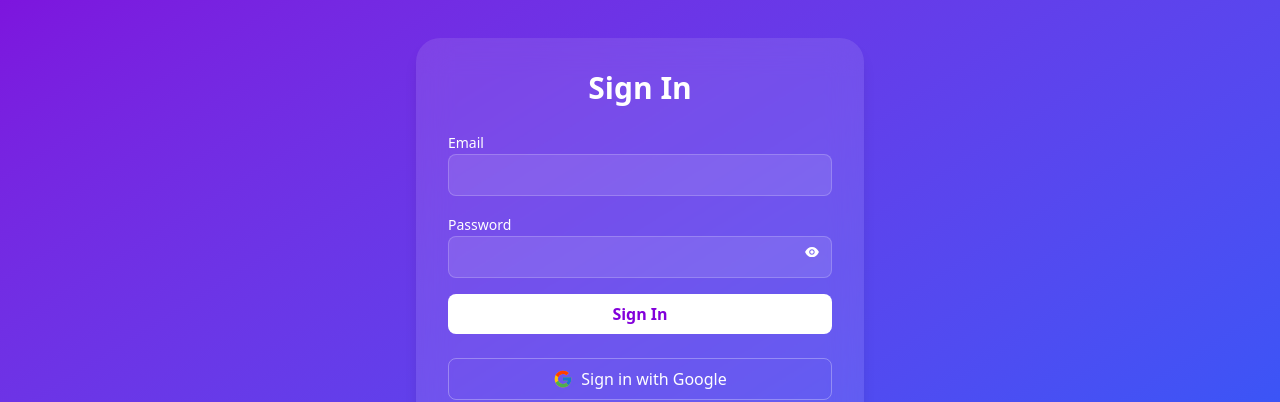
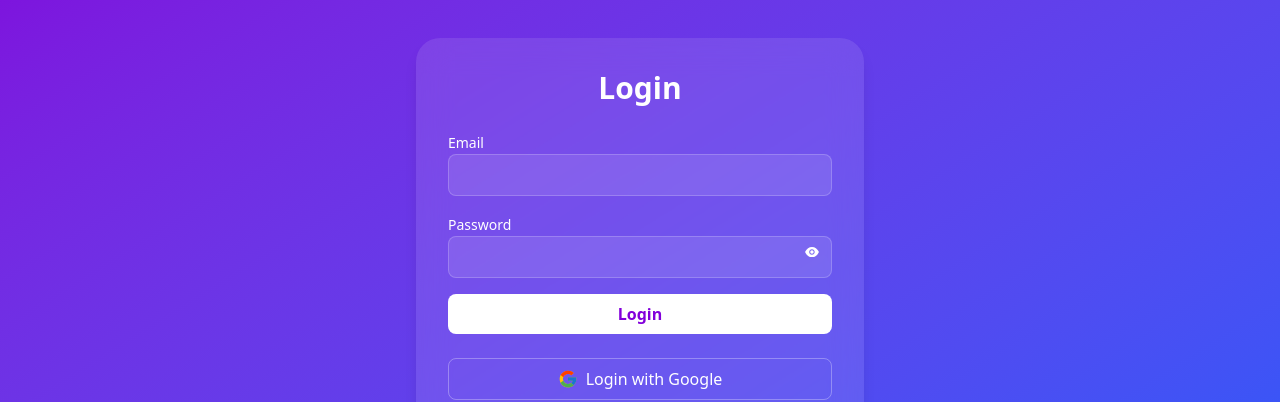
Before and after one commit to ayonpaul8906/SkillBite, a React (Vite) app in the folder frontend/: page /login in a window 1280 px wide. Shown: the part 147-549 px from the top of the page. Built offline with nearby package versions, Linux system fonts and the light colour scheme; no server answers.

Commit message:
new updates

```diff
--- a/frontend/src/pages/Auth/login.jsx
+++ b/frontend/src/pages/Auth/login.jsx
@@ -43,7 +43,7 @@ export default function Login() {
         transition={{ duration: 0.5 }}
         className="bg-white/10 backdrop-blur-lg p-8 rounded-3xl shadow-lg w-full max-w-md text-white"
       >
-        <h2 className="text-3xl font-bold mb-6 text-center">Sign In</h2>
+        <h2 className="text-3xl font-bold mb-6 text-center">Login</h2>
         <form onSubmit={handleSubmit(onSubmit)} className="space-y-4">
           <div>
             <label className="text-sm">Email</label>
@@ -75,14 +75,14 @@ export default function Login() {
             type="submit"
             className="w-full bg-white text-purple-700 font-semibold py-2 rounded-lg hover:bg-purple-100 transition"
           >
-            Sign In
+            Login
           </button>
           <button
             type="button"
             onClick={handleGoogleLogin}
             className="w-full flex items-center justify-center gap-2 border border-white/30 mt-2 py-2 rounded-lg hover:bg-white/10"
           >
-            <FcGoogle className="text-xl" /> Sign in with Google
+            <FcGoogle className="text-xl" /> Login with Google
           </button>
           <p className="text-sm mt-4 text-center">
             Don’t have an account?{" "}
--- a/frontend/src/pages/Auth/register.jsx
+++ b/frontend/src/pages/Auth/register.jsx
@@ -87,7 +87,7 @@ export default function Register() {
           <p className="text-sm mt-4 text-center">
             Already have an account?{" "}
             <Link to="/login" className="underline text-white hover:text-blue-200">
-              Sign In
+              Login
             </Link>
           </p>
         </form>
--- a/frontend/src/pages/Course.jsx
+++ b/frontend/src/pages/Course.jsx
@@ -82,6 +82,10 @@ const CourseViewer = () => {
     const [videoProgress, setVideoProgress] = useState({});
 
     // YouTube API integration for video progress tracking
+// Modify the YouTube API initialization section
+
+// ...existing code...
+
 useEffect(() => {
     // Load YouTube IFrame API
     if (!window.YT) {
@@ -93,6 +97,8 @@ const CourseViewer = () => {
 
     // Initialize YouTube player when API is ready
     window.onYouTubeIframeAPIReady = () => {
+        // Check if we have courses and valid current course
+        const currentCourse = courses[currentCourseIndex];
         if (currentCourse && isYouTubeLink(currentCourse.link)) {
             initializeYouTubePlayer();
         }
@@ -100,6 +106,7 @@ const CourseViewer = () => {
 
     // If API is already loaded
     if (window.YT && window.YT.Player) {
+        const currentCourse = courses[currentCourseIndex];
         if (currentCourse && isYouTubeLink(currentCourse.link)) {
             initializeYouTubePlayer();
         }
--- a/frontend/src/pages/Home.jsx
+++ b/frontend/src/pages/Home.jsx
@@ -97,7 +97,7 @@ const HomePage = () => {
             whileHover="hover"
             whileTap="tap"
           >
-            <Link to="/register" > Sign Up</Link>
+            <Link to="/register" > Register</Link>
 
           </motion.a>
         </div>
```
Lines whose indentation alone changed are shown as unchanged.
